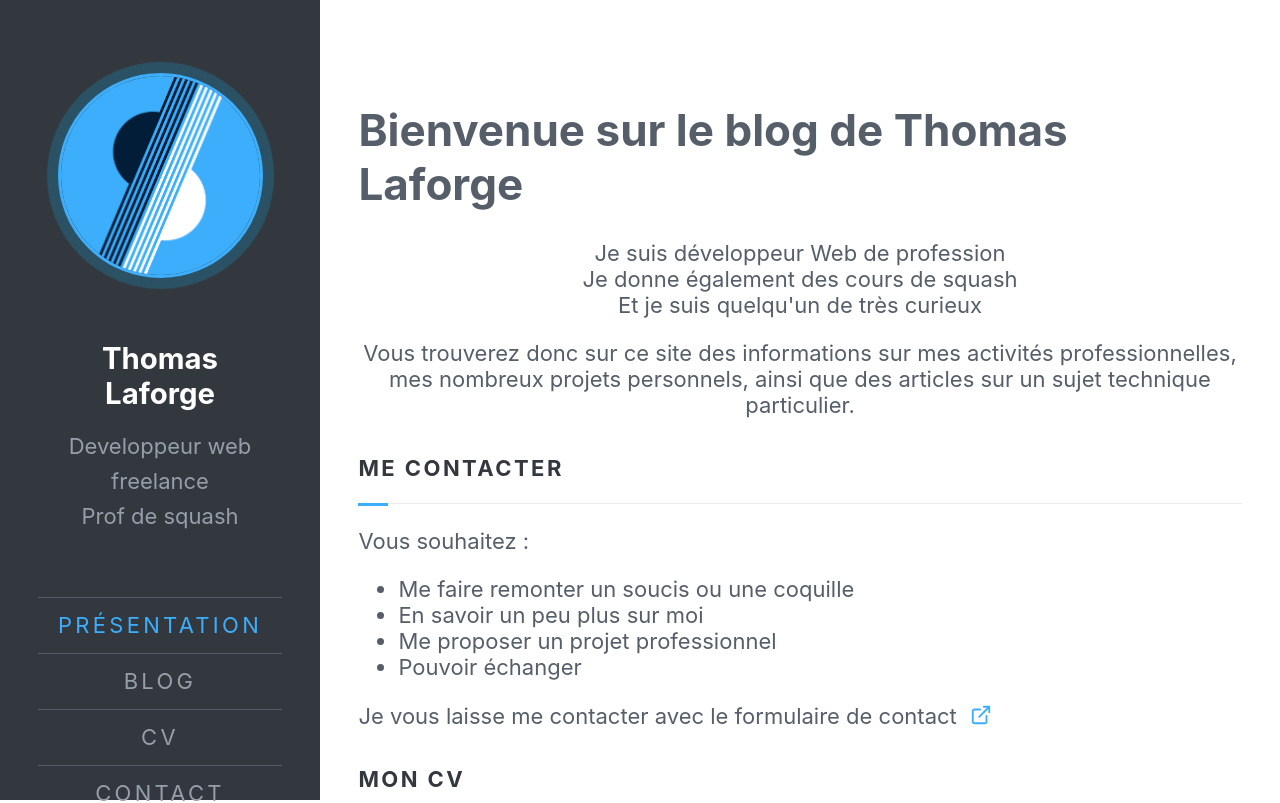
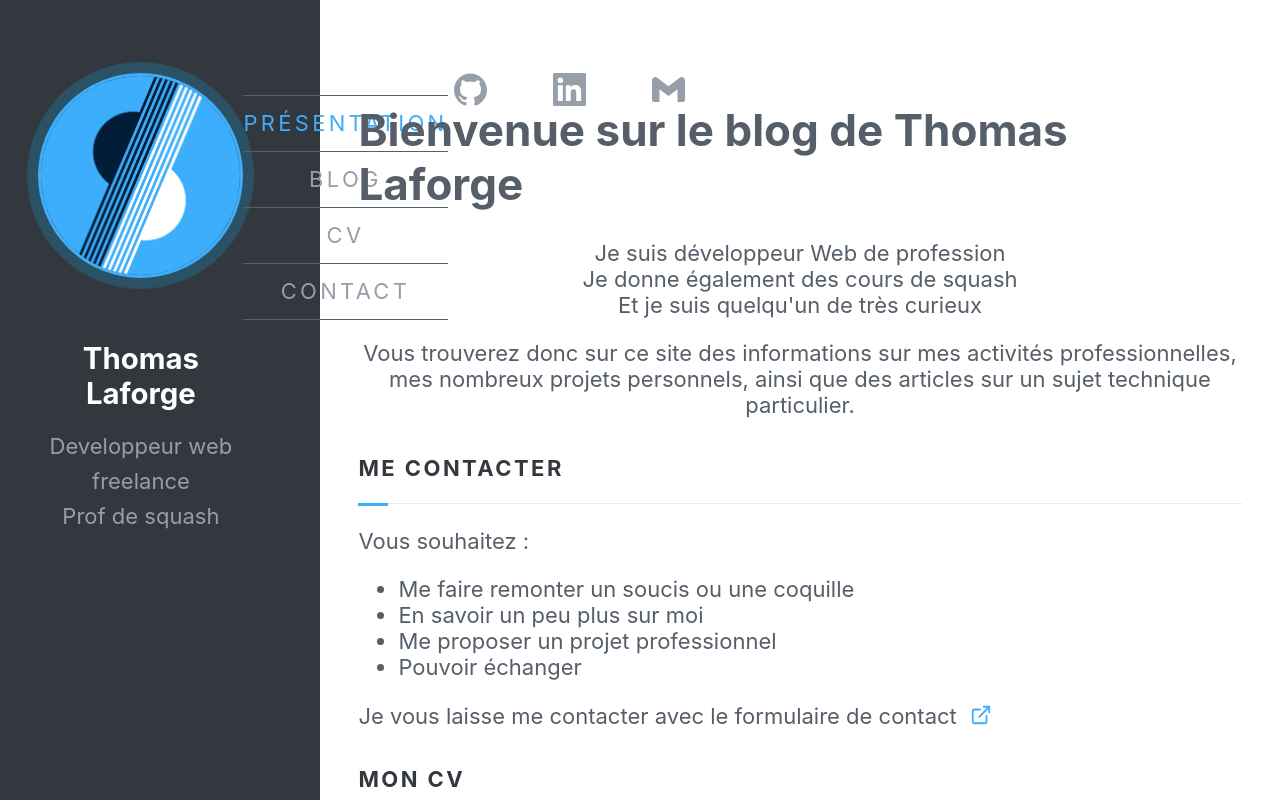
Before and after one commit to ThomasLaforge/ThomasLaforge.github.io, a Next.js app: page / in a window 1280 px wide. Shown: the top 803 px of the page. Built offline with nearby package versions, Linux system fonts and the light colour scheme.

Commit message:
header rework

```diff
--- a/pages/index.tsx
+++ b/pages/index.tsx
@@ -1,7 +1,5 @@
 import React, { useState } from "react";
 import Head from "next/head";
-import matter from "gray-matter";
-import Link from "next/link";
 import ExternalLink from "../components/ExternalLink";
 
 interface IndexProps {
--- a/styles/layout.scss
+++ b/styles/layout.scss
@@ -4,7 +4,7 @@ $header_width: 25vw;
 
 .layout {
     display: flex;
-    flex-direction: row;
+    flex-direction: column;
     height: 100%;
 
     header,
@@ -18,11 +18,6 @@ $header_width: 25vw;
     header {
         $profile_separation_heigth: 5vh;
 
-        left: 0;
-        position: fixed;
-
-        width: $header_width;
-        height: 100vh;
         background: #33383f;
         color: #959ea9;
         padding-left: 3vw;
@@ -91,21 +86,12 @@ $header_width: 25vw;
         }
 
         .socials {
-            display: flex;
-            flex-direction: row;
-            justify-content: center;
-            font-size: 1.5rem;
-            width: 100%;
-
-            .social-media-elt {
-                margin-inline: 1.5rem;
-            }
+            display: none;
         }
     }
 
     .content {
         flex: 1;
-        margin-left: $header_width;
         animation-duration: 0.7s;
         animation-fill-mode: both;
         animation-name: fadeInContent;
@@ -114,21 +100,6 @@ $header_width: 25vw;
             max-width: 1080px;
             margin-inline: auto;
         }
-    }
-
-    // Small devices (landscape phones, 576px and up)
-    @media (min-width: 576px) {
-        flex-direction: column;
-    }
-
-    // Medium devices (tablets, 768px and up)
-    @media (min-width: 768px) {
-        flex-direction: row;
-    }
-
-    // Large devices (desktops, 992px and up)
-    @media (min-width: 992px) {
-
     }
 
     @keyframes fadeInContent {
@@ -142,4 +113,37 @@ $header_width: 25vw;
             transform: translateY(0);
         }
     }
+
 }
+
+
+// Small devices (landscape phones, 576px and up)
+@media (min-width: 1200px) {
+    .layout {
+        flex-direction: row;
+
+        header {
+            height: 100vh;
+            width: $header_width;
+            left: 0;
+            position: fixed;
+            flex-direction: row;
+
+            .socials {
+                display: flex;
+                flex-direction: row;
+                justify-content: center;
+                font-size: 1.5rem;
+                width: 100%;
+
+                .social-media-elt {
+                    margin-inline: 1.5rem;
+                }
+            }
+        }
+
+        .content {
+            margin-left: $header_width;
+        }
+    }
+}
```
